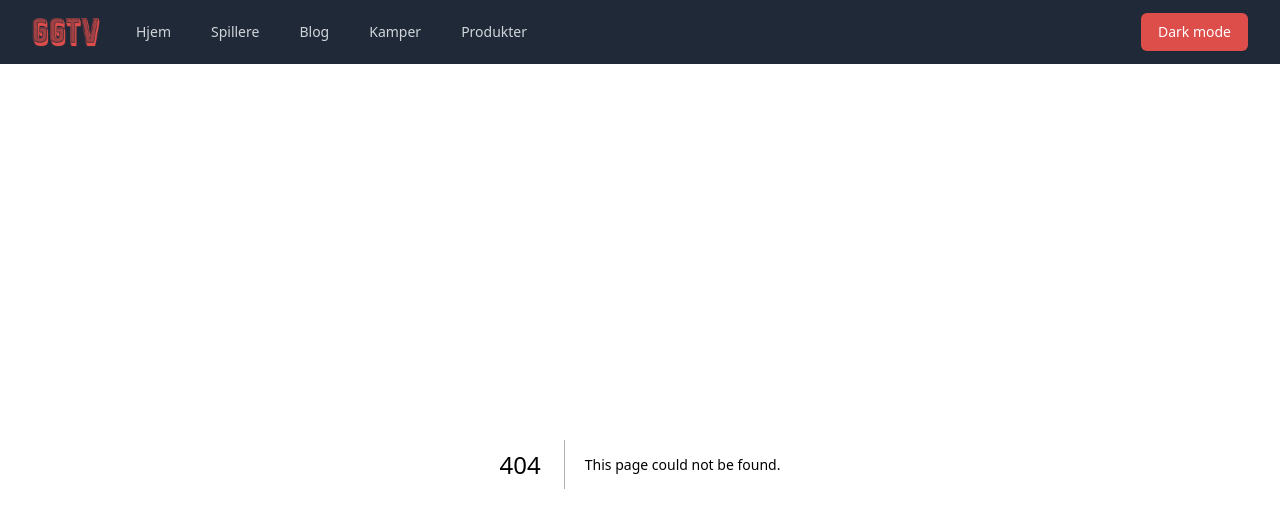
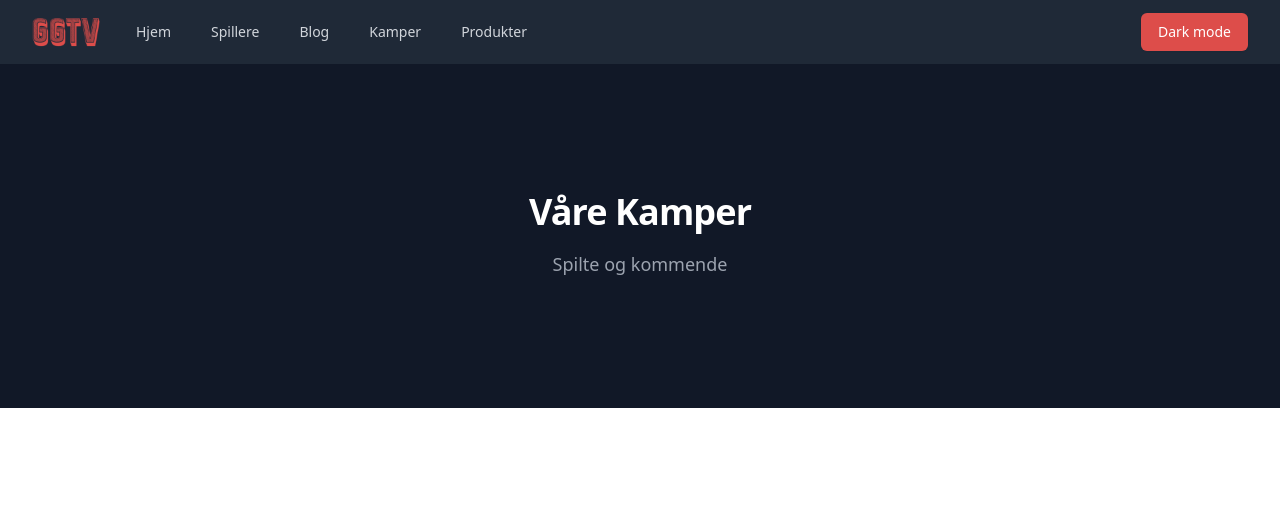
Before and after one commit to Gabrielzouad/GabenismenGaming, a Next.js app: page /matches in a window 1280 px wide. Before the commit this address had no page. Shown: the top 528 px of the page. Built offline with nearby package versions, Linux system fonts and the light colour scheme.

Commit message:
added matches site

```diff
--- /dev/null
+++ b/components/matchesIntro.js
@@ -0,0 +1,14 @@
+export default function MatchesIntro() {
+  return (
+    <>
+      <div className='bg-gray-900 py-24 sm:py-32'>
+        <div className='mx-auto max-w-7xl px-6 text-center lg:px-8'>
+          <div className='mx-auto max-w-2xl'>
+            <h2 className='text-3xl font-bold tracking-tight text-white sm:text-4xl'>Våre Kamper</h2>
+            <p className='mt-4 text-lg leading-8 text-gray-400'>Spilte og kommende</p>
+          </div>
+        </div>
+      </div>
+    </>
+  )
+}
--- a/components/navigation.js
+++ b/components/navigation.js
@@ -6,7 +6,7 @@ const navigation = [
   { name: "Hjem", href: "/", current: false },
   { name: "Spillere", href: "/spillere", current: false },
   { name: "Blog", href: "/blog", current: false },
-  { name: "Kamper", href: "#", current: false },
+  { name: "Kamper", href: "/matches", current: false },
   { name: "Produkter", href: "#", current: false },
 ]
 
--- /dev/null
+++ b/pages/matches.js
@@ -0,0 +1,13 @@
+import Head from "next/head"
+import MatchesIntro from "../components/matchesIntro"
+
+export default function Matches() {
+  return (
+    <>
+      <Head>
+        <title>Telialigaen Matches</title>
+      </Head>
+      <MatchesIntro />
+    </>
+  )
+}
--- a/pages/spillere.js
+++ b/pages/spillere.js
@@ -1,9 +1,11 @@
 import Players from "../components/player"
+import Footer from "../components/footer"
 
 export default function Spillere() {
   return (
     <>
       <Players />
+      <Footer />
     </>
   )
 }
```
Also changed, not shown: pages/api/gamerapi.js (added).
